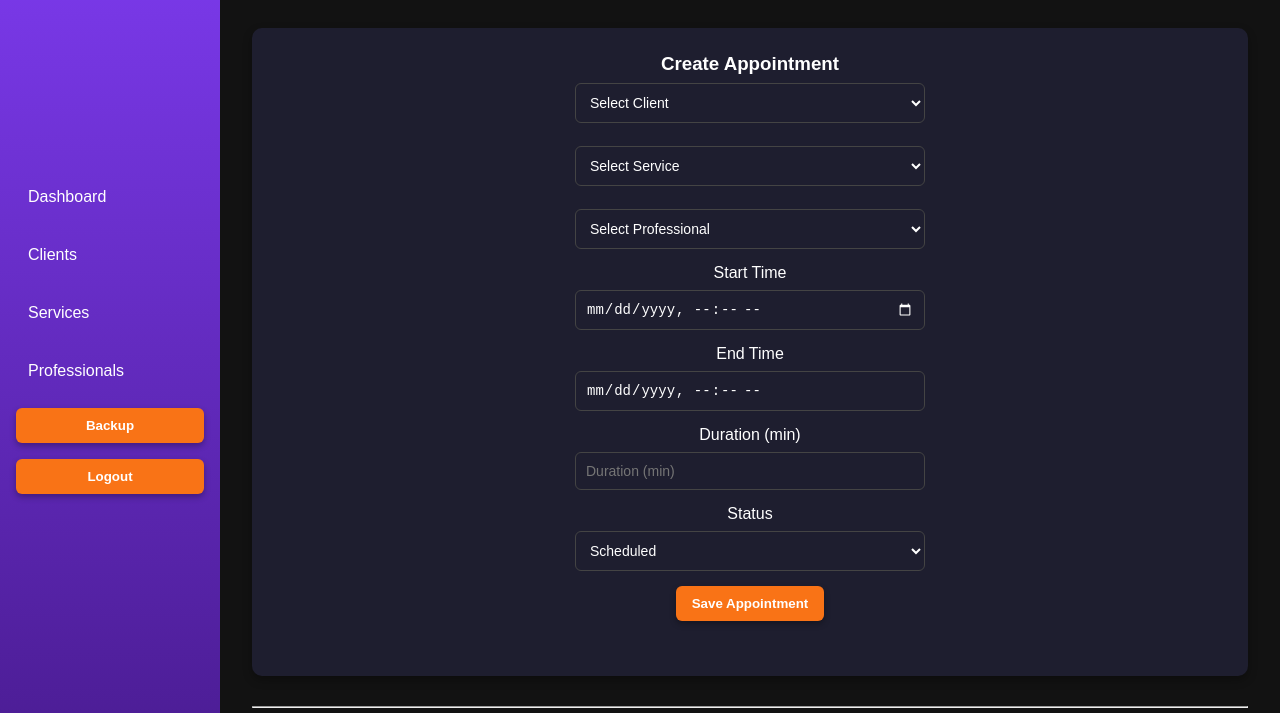
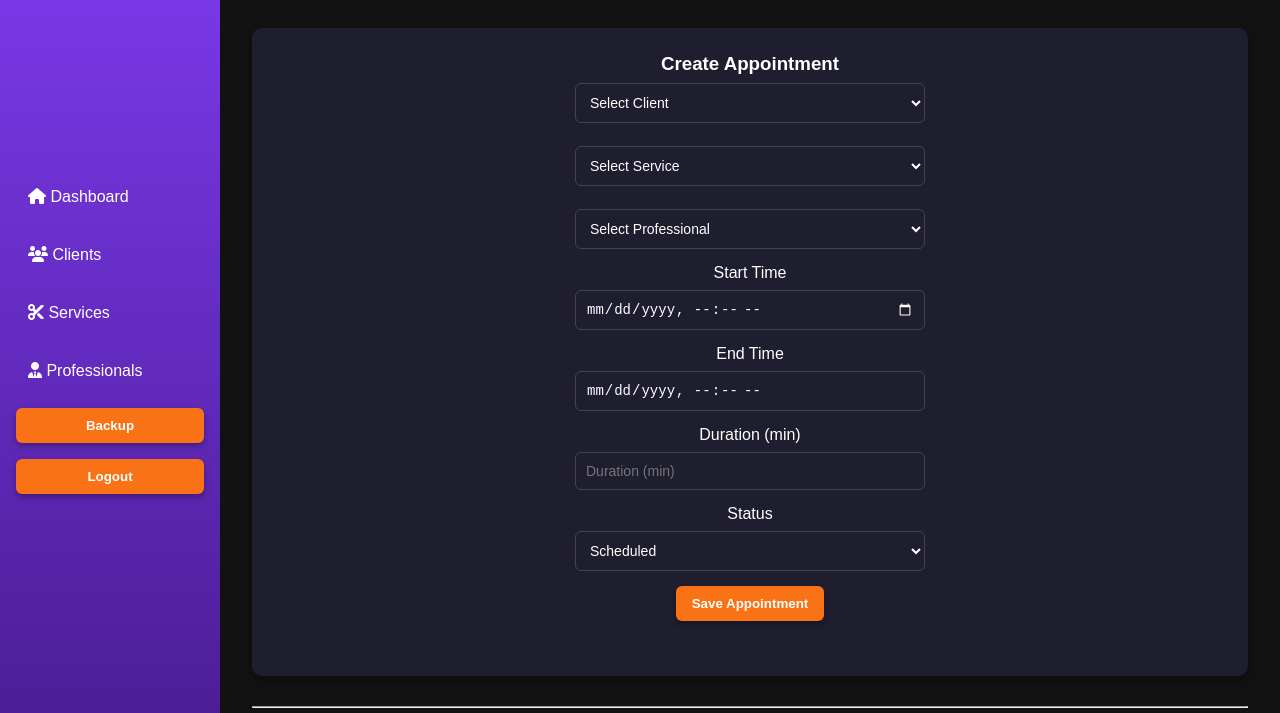
Before and after one commit to rahinklee/salon-management-system, a website: page schedule.html in a window 1280 px wide. Shown: the part 65-778 px from the top of the page. Drawn offline with Linux system fonts and the light colour scheme.

Commit message:
Add icons to sidebar navigation

```diff
--- a/schedule.html
+++ b/schedule.html
@@ -10,14 +10,32 @@
     <link rel="stylesheet" href="css/reset.css" />
     <link rel="stylesheet" href="css/layout.css" />
     <link rel="stylesheet" href="css/main.css" />
+    <link
+      rel="stylesheet"
+      href="https://cdnjs.cloudflare.com/ajax/libs/font-awesome/6.5.0/css/all.min.css"
+    />
   </head>
 
   <body>
     <nav class="menu">
-      <a href="dashboard.html">Dashboard</a>
-      <a href="clients.html">Clients</a>
-      <a href="services.html">Services</a>
-      <a href="professionals.html">Professionals</a>
+      <a href="dashboard.html">
+        <i class="fa-solid fa-house"></i>
+        Dashboard
+      </a>
+
+      <a href="clients.html">
+        <i class="fa-solid fa-users"></i>
+        Clients
+      </a>
+
+      <a href="services.html">
+        <i class="fa-solid fa-scissors"></i>
+        Services
+      </a>
+      <a href="professionals.html">
+        <i class="fa-solid fa-user-tie"></i>
+        Professionals
+      </a>
 
       <!-- Backup confirmation message. -->
       <button onclick="exportBackup()">Backup</button>
```
Also changed, not shown: clients.html (+23 -4 lines), dashboard.html (+19 -4 lines), professionals.html (+23 -4 lines), services.html (+23 -4 lines).
